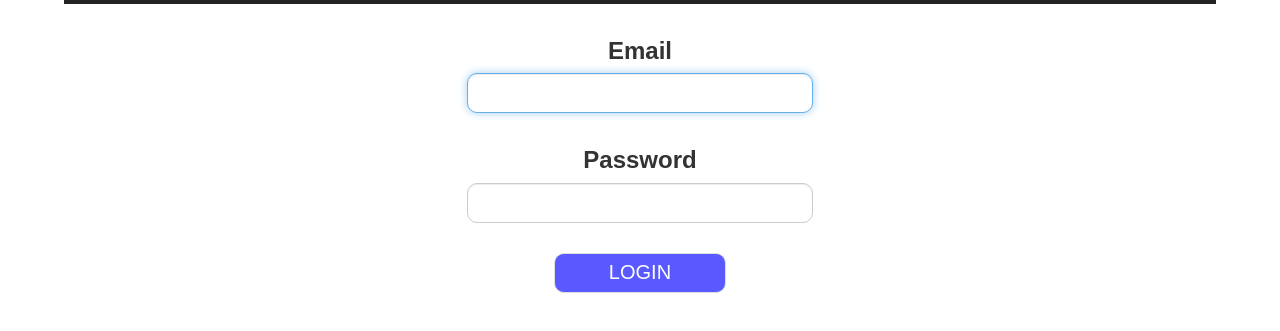
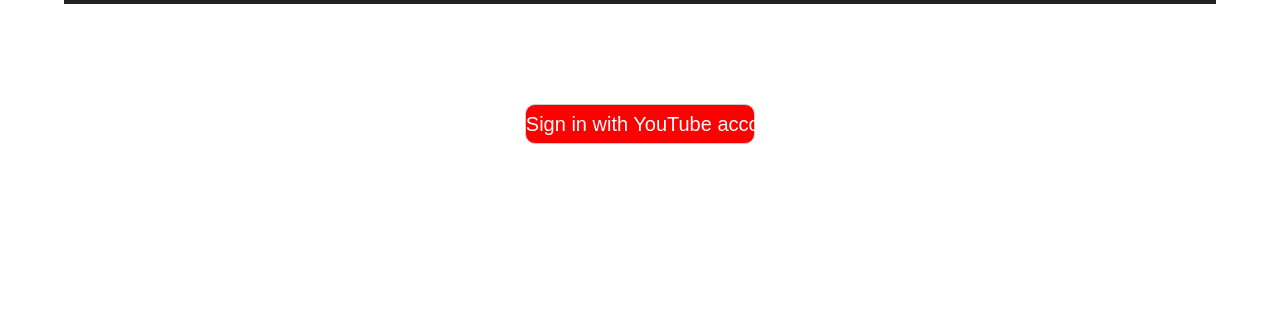
Before and after one commit to march93/live-feed-2, a React app: page / in a window 1280 px wide. Shown: the part 161-492 px from the top of the page. Built offline with nearby package versions, Linux system fonts and the light colour scheme.

Commit message:
Updated Login page to support API calls

```diff
--- a/package.json
+++ b/package.json
@@ -6,9 +6,11 @@
     "react": "^16.3.2",
     "react-bootstrap": "^0.32.1",
     "react-dom": "^16.3.2",
+    "react-modal-login": "^1.2.1",
     "react-router-bootstrap": "^0.24.4",
     "react-router-dom": "^4.2.2",
-    "react-scripts": "1.1.4"
+    "react-scripts": "1.1.4",
+    "superagent": "^3.8.3"
   },
   "scripts": {
     "start": "react-scripts start",
--- a/src/containers/App.js
+++ b/src/containers/App.js
@@ -10,12 +10,17 @@
     constructor(props){
         super(props);
         this.state = {
-            navbarHidden: true
+            navbarHidden: true,
+            isAuthenticated: false
         };
     }
 
     isNavbarHidden = hidden => {
         this.setState({ navbarHidden: hidden });
+    }
+
+    userAuthenticated = authenticated => {
+        this.setState({ isAuthenticated: authenticated });
     }
 
     render() {
--- a/src/containers/Login.js
+++ b/src/containers/Login.js
@@ -1,30 +1,26 @@
-import React, { Component } from "react";
+import React, { Component } from 'react';
 import logo from '../logo.svg';
-import { Button, FormGroup, FormControl, ControlLabel } from "react-bootstrap";
-import "../styles/Login.css";
+import { Button, FormGroup, FormControl, ControlLabel } from 'react-bootstrap';
+import '../styles/Login.css';
+import request from 'superagent';
 
 export default class Login extends Component {
   constructor(props) {
     super(props);
 
-    this.state = {
-      email: "",
-      password: ""
-    };
-  }
-
-  validateForm() {
-    return this.state.email.length > 0 && this.state.password.length > 0;
-  }
-
-  handleChange = event => {
-    this.setState({
-      [event.target.id]: event.target.value
-    });
+    this.state = {};
   }
 
   handleSubmit = event => {
     event.preventDefault();
+
+    request
+        .post('http://127.0.0.1:5000/user')
+        .set('Content-Type', 'application/x-www-form-urlencoded')
+        .send({ username: "Mike", password: "Crispie" })
+        .end(function(err, res){
+        console.log(res.text);
+    });
 
     // Show NavBar if user successfully logs in
     // this.props.isNavbarHidden(false);
@@ -38,31 +34,13 @@
           <h1 className="login-title">Login to Live-Feed</h1>
         </header>
         <form onSubmit={this.handleSubmit}>
-          <FormGroup controlId="email" bsSize="large">
-            <ControlLabel>Email</ControlLabel>
-            <FormControl
-              autoFocus
-              type="email"
-              value={this.state.email}
-              onChange={this.handleChange}
-            />
-          </FormGroup>
-          <FormGroup controlId="password" bsSize="large">
-            <ControlLabel>Password</ControlLabel>
-            <FormControl
-              value={this.state.password}
-              onChange={this.handleChange}
-              type="password"
-            />
-          </FormGroup>
           <Button
             className="login-button"
             block
             bsSize="large"
-            disabled={!this.validateForm()}
             type="submit"
           >
-            LOGIN
+            Sign in with YouTube account
           </Button>
         </form>
       </div>
--- a/src/styles/Login.css
+++ b/src/styles/Login.css
@@ -30,39 +30,18 @@
     margin: 0 auto;
 }
 
-.Login .form-group {
-    display: flex;
-    align-items: center;
-    justify-items: center;
-    flex-direction: column;
-    margin-top: 30px;
-}
-
-.Login .control-label {
-    font-size: 24px;
-    font-style: bold;
-}
-
-.Login .form-control {
-    margin: 0 auto;
-    width: 30%;
-    height: 40px;
-    border-radius: 10px;
-    font-size: 24px;
-}
-
 .Login .login-button {
     margin: 0 auto;
-    margin-top: 30px;
-    width: 15%;
+    margin-top: 100px;
+    width: 20%;
     height: 40px;
     border-radius: 10px;
     color: #FFF;
     font-size: 20px;
-    background-color: blue;
+    background-color: red;
     padding: 0;
 }
 
 .Login .login-button:hover {
-    background-color: blue;
+    background-color: red;
 }
```
Also changed, not shown: 1 other file.
